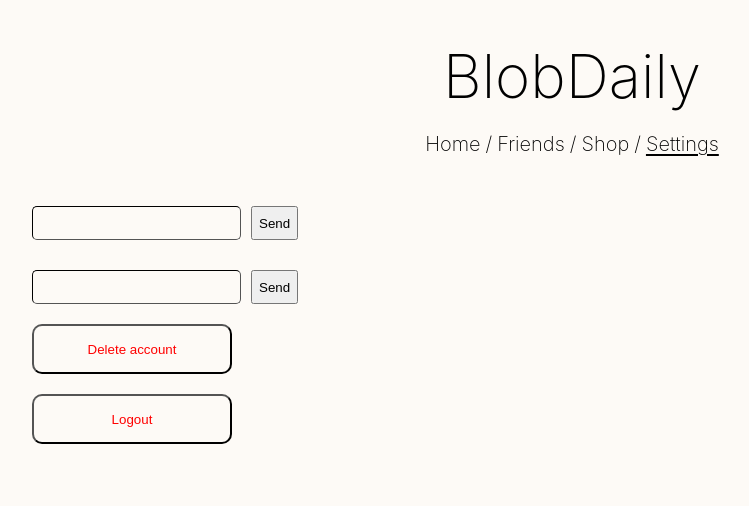
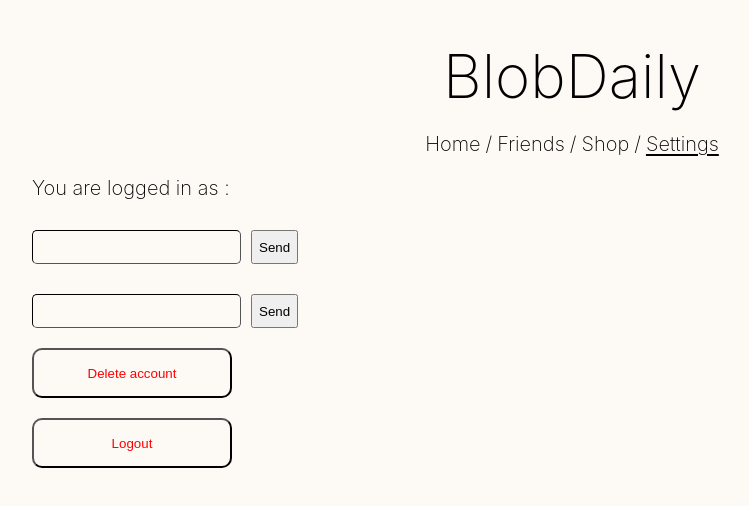
Before and after one commit to CSC207-2022F-UofT/course-project-blob-daily, a React (Create React App) app in the folder frontend/: page /settings in a window 1280 px wide. Shown: the top 506 px of the page, without its empty margins (68-817 px from the left). Built offline with nearby package versions, Linux system fonts and the light colour scheme; no server answers.

Commit message:
style page

```diff
--- a/frontend/src/Pages/Friends.css
+++ b/frontend/src/Pages/Friends.css
@@ -29,6 +29,13 @@
 
 .requestTitle {
     margin-bottom: 0px;
+}
+
+.blueButton {
+    color: blue;
+    background-color: #fdfaf6;
+    border-radius: 10px;
+    width: 100px;
 }
 
 .blue {
--- a/frontend/src/Pages/Friends.js
+++ b/frontend/src/Pages/Friends.js
@@ -30,7 +30,6 @@ function Friends(props){
     return(
         <div>
             <Navbar curPage={1}/>
-            <AccountApi sessionId={props.sessionId}/>
             <div className="FriendsMain">
                 <div className="Friends">
                 <h3>Friends</h3>
@@ -69,7 +68,7 @@ function Friends(props){
                             value={addFriend}
                             onChange={(e) => setAddFriend(e.target.value)}
                         />
-                        <button className="blue" onClick={handleAddClick}>Send</button>
+                        <button className="blueButton" onClick={handleAddClick}>Send</button>
                     </div>
 
                     {/* <h3>Remove Friend</h3>
--- a/frontend/src/Pages/Settings.css
+++ b/frontend/src/Pages/Settings.css
@@ -44,3 +44,9 @@
 .errorTextSettings {
     padding-left: 100px;
 }
+
+.usernameStyle {
+    padding-left: 100px;
+    font-size: 20px;
+    font-weight: 200;
+}
--- a/frontend/src/Pages/home.js
+++ b/frontend/src/Pages/home.js
@@ -8,7 +8,6 @@ function Home(props){
     return(
         <div>
             <Navbar curPage={0}/>
-            <AccountApi sessionId={props.sessionId} className="alignRight"/>
             <div className="homeMain">
 
                 <div className="feed">
--- a/frontend/src/api/AccountApi.js
+++ b/frontend/src/api/AccountApi.js
@@ -27,8 +27,8 @@ class AccountApi extends Component{
     render() {
         const {account} = this.state;
         return(
-            <div>
-                {account.username}
+            <div className="usernameStyle">
+                You are logged in as : {account.username}
             </div>
         )
     }
--- a/frontend/src/api/FriendsApi.js
+++ b/frontend/src/api/FriendsApi.js
@@ -1,4 +1,5 @@
 import { Component } from "react";
+import "./PetApi.css"
 
 class FriendsApi extends Component{
     constructor(props) {
@@ -45,7 +46,7 @@ class FriendsApi extends Component{
                                     <tr key={friend.username}>
                                         <td>{friend.username}</td>
                                         <td>
-                                            <button onClick={() =>
+                                            <button className="shopButton" onClick={() =>
                                             this.handleUnfriend(friend.username)}>Unfriend</button>
                                         </td>
                                     </tr>
```
